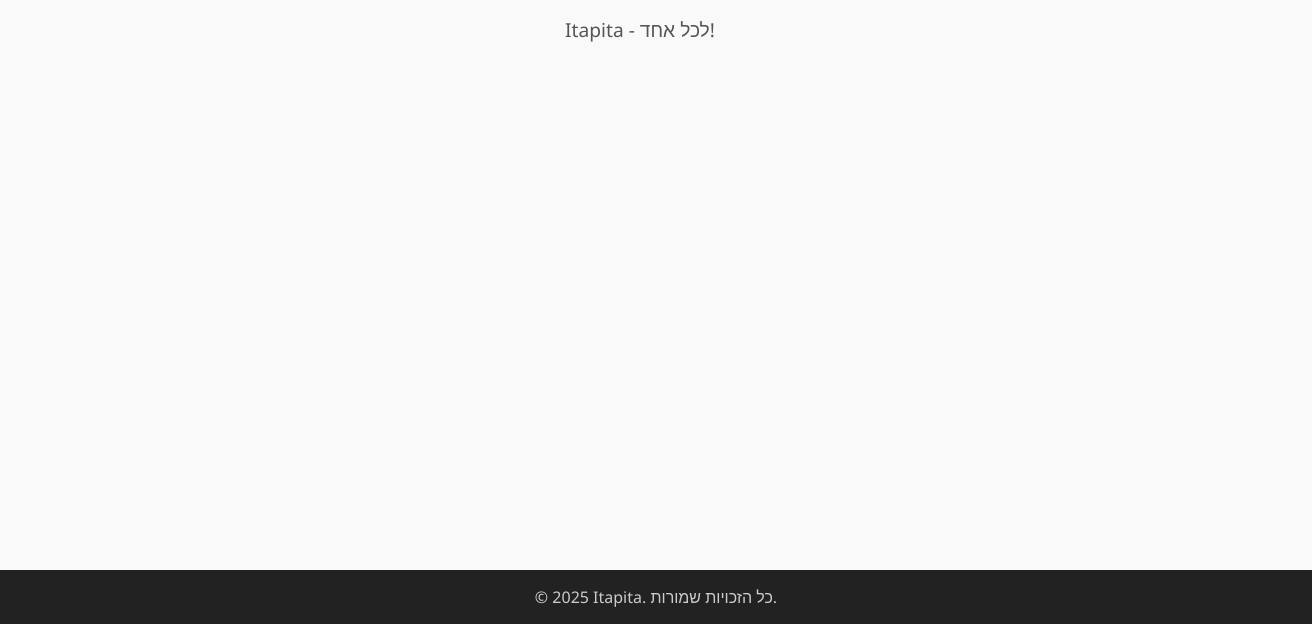
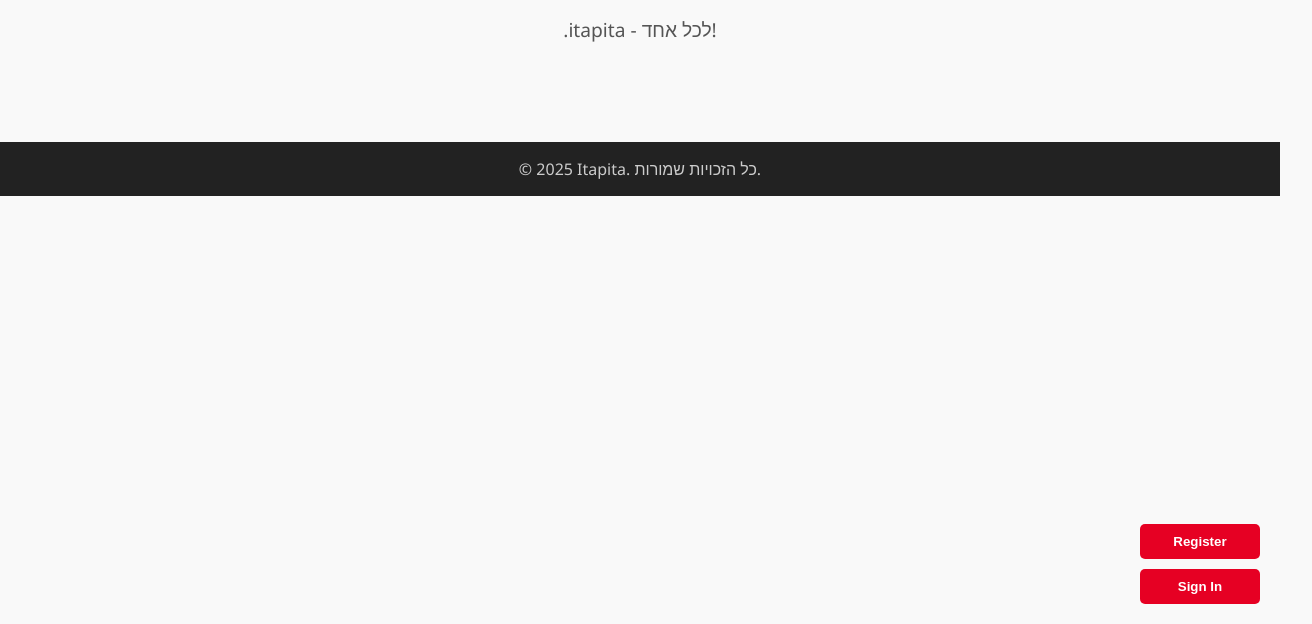
Before and after one commit to itapita470/pita-homepage, a plain HTML site: page index.html in a window 1280 px wide. Shown: the part 176-800 px from the top of the page, 1312 px wide, since content can reach past the window. Drawn offline with Linux system fonts and the light colour scheme.

Commit message:
Update index.html

```diff
--- a/index.html
+++ b/index.html
@@ -56,9 +56,29 @@
       text-align: center;
       padding: 1rem;
       margin-top: 3rem;
-      position: absolute;
-      bottom: 0;
-      width: 100%;
+    }
+    .buttons-container {
+      position: fixed;
+      bottom: 20px;
+      right: 20px;
+      display: flex;
+      flex-direction: column;
+      gap: 10px;
+    }
+    .btn {
+      background-color: #e60023;
+      color: white;
+      padding: 10px 20px;
+      text-align: center;
+      border: none;
+      border-radius: 5px;
+      font-weight: bold;
+      cursor: pointer;
+      width: 120px;
+      transition: background-color 0.3s;
+    }
+    .btn:hover {
+      background-color: #d0001f;
     }
   </style>
 </head>
@@ -75,11 +95,16 @@
 
   <main>
     <h2>Itapita - כל הקישורים במקום אחד</h2>
-    <p>Itapita - לכל אחד!</p>
+    <p>.itapita - לכל אחד! </p>
   </main>
 
   <footer>
     &copy; 2025 Itapita. כל הזכויות שמורות.
   </footer>
+
+  <div class="buttons-container">
+    <button class="btn">Register</button>
+    <button class="btn">Sign In</button>
+  </div>
 </body>
 </html>
```
